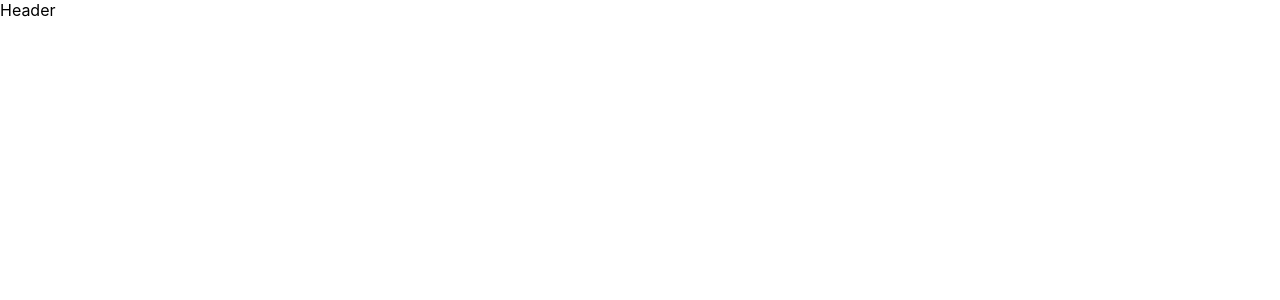
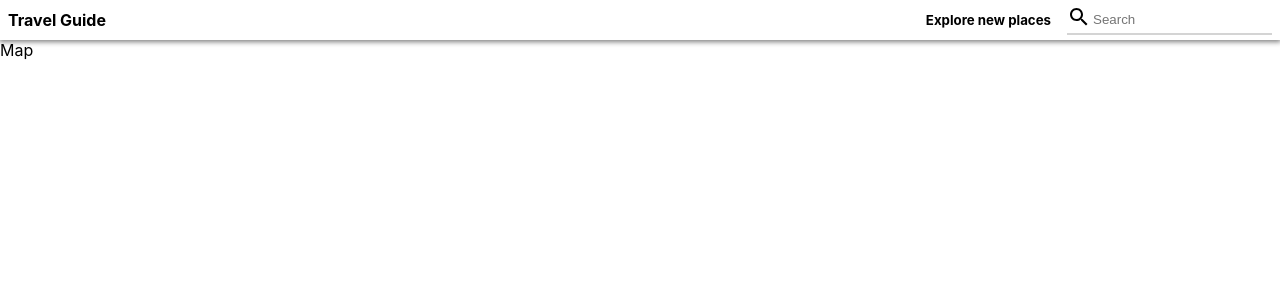
Before and after one commit to 21ciprian/travel-advisor, a React (Create React App) app: page / in a window 1280 px wide. Shown: the top 300 px of the page. Built offline with nearby package versions, Linux system fonts and the light colour scheme.

Commit message:
Styled header component

```diff
--- a/src/components/App/index.tsx
+++ b/src/components/App/index.tsx
@@ -1,11 +1,13 @@
 import React from 'react'
-import Header from '../Header'
+import HeaderComponent from '../Header'
+import Map from '../Map'
 import './App.css'
 
 function App() {
 	return (
 		<article className='app'>
-			<Header />
+			<HeaderComponent />
+			<Map />
 		</article>
 	)
 }
--- a/src/components/Header/index.tsx
+++ b/src/components/Header/index.tsx
@@ -1,10 +1,35 @@
+// import {Autocomplete} from '@react-google-maps/api'
+import {Search} from '@mui/icons-material'
 import React from 'react'
-import styles from './Header.module.css'
-
+import {
+	ExploreSection,
+	ExploreTitle,
+	Header,
+	Input,
+	SearchIconDiv,
+	SearchSection,
+	Title,
+} from './styles'
 type Props = {}
 
-function Header({}: Props) {
-	return <header className={styles.header}>Header</header>
+function HeaderComponent({}: Props) {
+	return (
+		<Header>
+			<Title>Travel Guide</Title>
+			<ExploreSection>
+				<ExploreTitle>Explore new places</ExploreTitle>
+				{/* <Autocomplete> */}
+				<SearchSection>
+					<SearchIconDiv>
+						{' '}
+						<Search />
+					</SearchIconDiv>
+					<Input placeholder='Search' />
+				</SearchSection>
+				{/* </Autocomplete> */}
+			</ExploreSection>
+		</Header>
+	)
 }
 
-export default Header
+export default HeaderComponent
--- /dev/null
+++ b/src/components/Header/styles.ts
@@ -0,0 +1,39 @@
+import styled from 'styled-components'
+export const Header = styled.header`
+	width: 100%;
+	height: 5vh;
+	display: flex;
+	justify-content: space-between;
+	align-items: center;
+	color: #000;
+	box-shadow: 0 1px 5px 1px grey;
+	/* padding: 0 0.5rem; */
+`
+export const Title = styled.h4`
+	color: #000;
+	width: max-content;
+	margin-left: 0.5rem;
+`
+export const ExploreSection = styled.section`
+	display: flex;
+	justify-content: space-evenly;
+	align-items: center;
+	gap: 1rem;
+	/* border: 2px solid green; */
+	margin-right: 0.5rem;
+`
+export const ExploreTitle = styled.h5`
+	color: #000;
+	width: max-content;
+`
+export const SearchSection = styled.section`
+	border-bottom: 2px solid rgba(194, 194, 194, 0.7);
+	display: flex;
+	justify-content: space-evenly;
+	align-items: center;
+`
+export const SearchIconDiv = styled.div``
+export const Input = styled.input`
+	border: none;
+	outline: none;
+`
--- a/src/components/Map/index.tsx
+++ b/src/components/Map/index.tsx
@@ -1,5 +1,5 @@
-import styles from 'Map.module.css'
 import React from 'react'
+import styles from './Map.module.css'
 
 type Props = {}
 
```
Also changed, not shown: package.json (+7 -0 lines), tsconfig.json (+5 -8 lines), src/components/App/App.css (indentation only), src/components/Header/Header.module.css (deleted), 1 other file (tests, documents, lock files or other folders).
